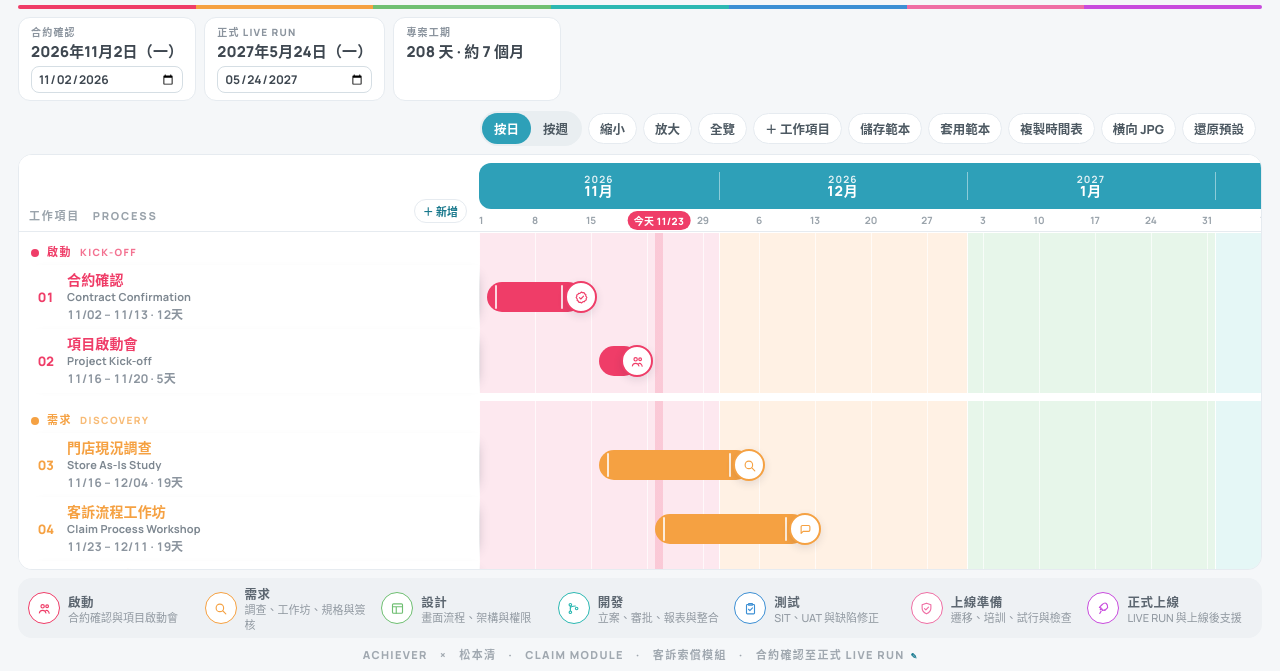
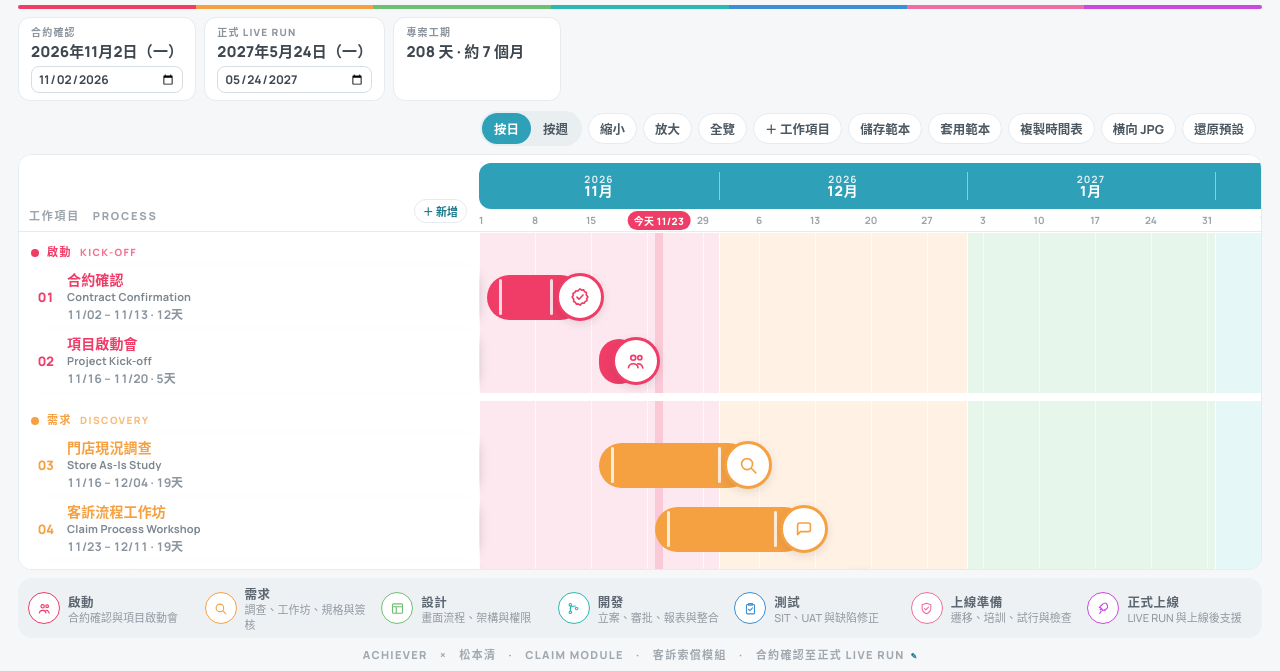
Before and after one commit to vincentchan1107/TestSystem, a plain HTML site: page timeline.html in a window 1280 px wide. Shown: the part 129-800 px from the top of the page. Drawn offline with Linux system fonts and the light colour scheme.

Commit message:
Make every timeline bar half again as thick.
Co-authored-by: vincentchan1107 <vincentchan1107@users.noreply.github.com>

```diff
--- a/timeline.html
+++ b/timeline.html
@@ -545,8 +545,8 @@
   .bar, .ghost {
     position: absolute;
     top: 50%;
-    height: 30px;
-    margin-top: -15px;
+    height: 45px;
+    margin-top: -22.5px;
     border-radius: 999px;
     touch-action: none;
   }
@@ -558,15 +558,15 @@
   .bar::before, .bar::after {
     content: "";
     position: absolute;
-    top: 3px;
-    bottom: 3px;
-    width: 2px;
+    top: 4.5px;
+    bottom: 4.5px;
+    width: 3px;
     border-radius: 2px;
     background: rgba(255,255,255,.8);
     pointer-events: none;
   }
-  .bar::before { left: 8px; }
-  .bar::after { right: 20px; }
+  .bar::before { left: 12px; }
+  .bar::after { right: 30px; }
   .bar.is-short::before, .bar.is-short::after { display: none; }
   .bar.is-selected { box-shadow: 0 0 0 3px #fff, 0 0 0 5px var(--c); }
   .ghost {
@@ -584,25 +584,26 @@
   }
   .handle.start { left: -8px; width: 16px; }
   .handle.end { right: -8px; width: 16px; }
-  .bar:not(.is-short) .handle.end { right: -16px; width: 36px; }
+  .bar:not(.is-short) .handle.end { right: -24px; width: 54px; }
   .cap {
     position: absolute;
-    width: 32px;
-    height: 32px;
-    right: -14px;
+    width: 48px;
+    height: 48px;
+    right: -21px;
     top: 50%;
-    margin-top: -16px;
+    margin-top: -24px;
     border-radius: 50%;
     background: #fff;
     color: var(--c);
-    border: 2px solid var(--c);
+    border: 3px solid var(--c);
     box-shadow: 0 3px 8px rgba(40, 50, 70, .12);
     display: grid;
     place-items: center;
     pointer-events: none;
     z-index: 2;
   }
-  .cap svg, .lg-icon svg { width: 15px; height: 15px; display: block; }
+  .cap svg { width: 22px; height: 22px; display: block; }
+  .lg-icon svg { width: 15px; height: 15px; display: block; }
   .legend {
     flex: none;
     background: #eef1f4;
@@ -2157,7 +2158,7 @@ function buildPoster() {
       const x = plotX + diffDays(range.start, t.start) * dayPx;
       const w = Math.max(dayPx, duration(t.start, t.end) * dayPx);
       ctx.fillStyle = phase.color;
-      posterRound(ctx, x, cursor + 13, Math.max(8, w), 22, 11);
+      posterRound(ctx, x, cursor + 7.5, Math.max(8, w), 33, 16.5);
       ctx.fill();
       cursor += rowH;
     }
```
